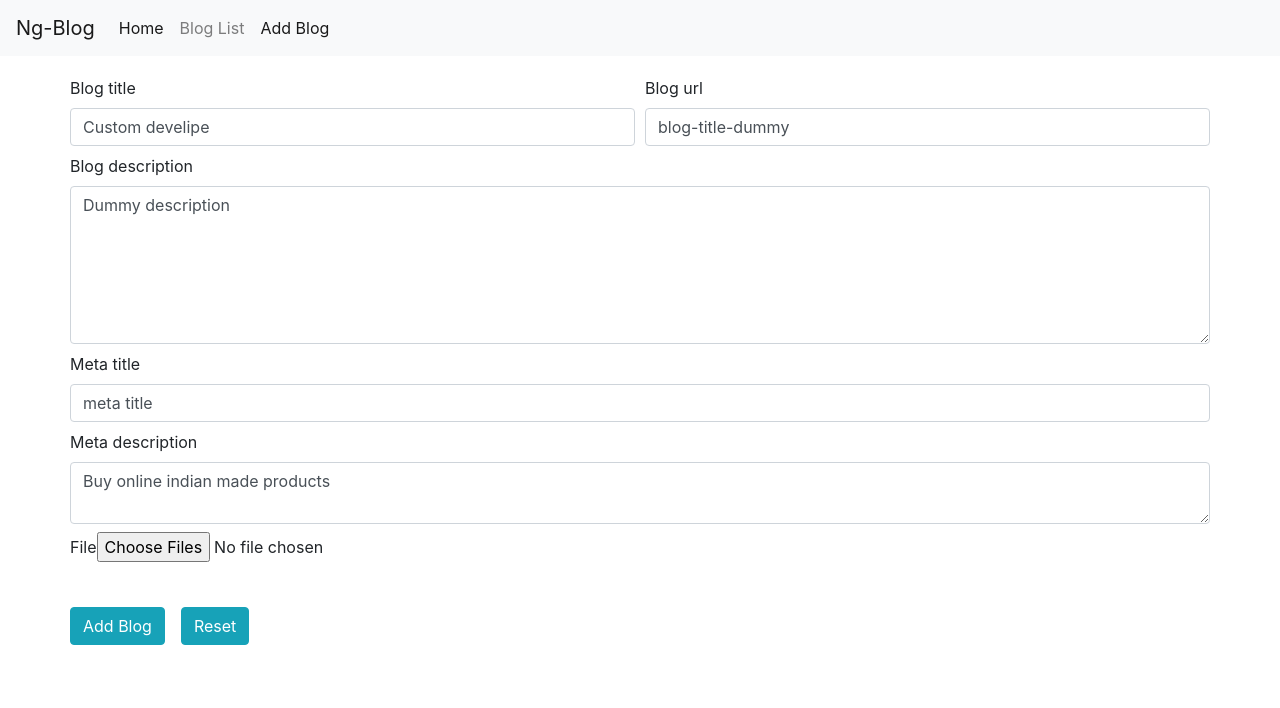
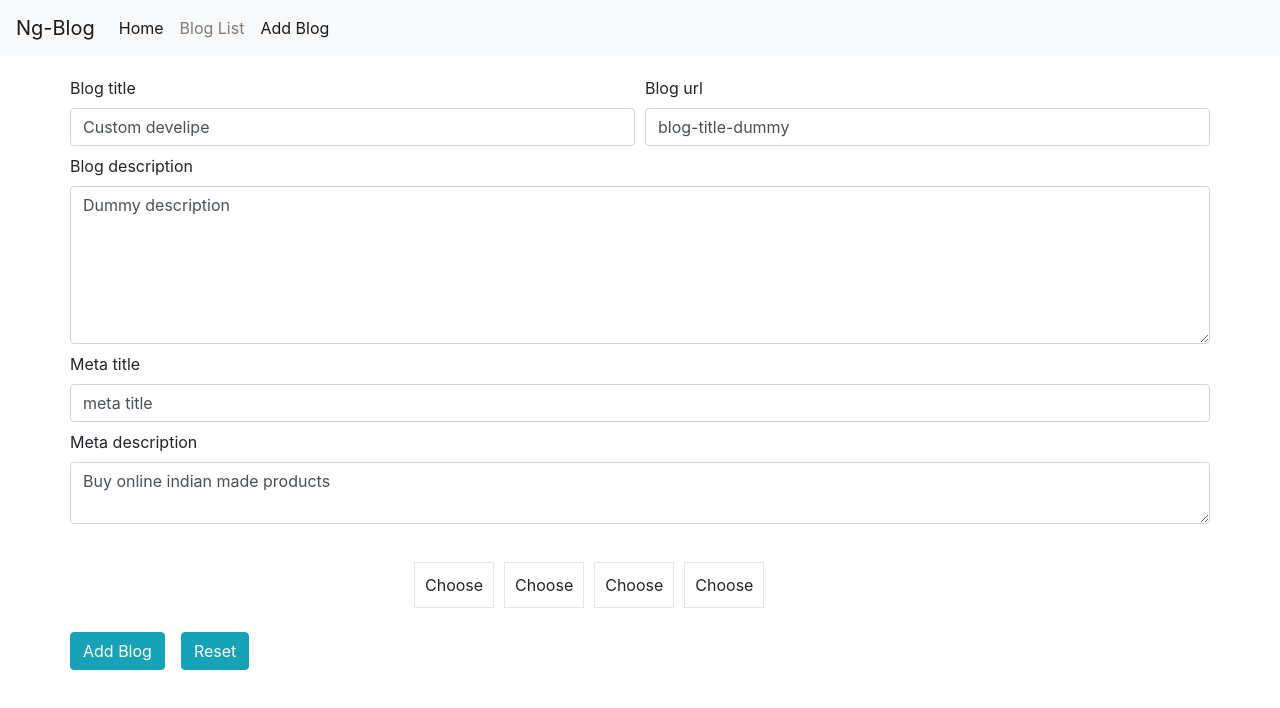
Before and after one commit to webalok/msms, an Angular app: page /store/blog-add in a window 1280 px wide. Shown: the top 708 px of the page. Built offline with nearby package versions, Linux system fonts and the light colour scheme.

Commit message:
File upload working

```diff
--- a/src/app/backyard/blog/blog-add/blog-add.component.html
+++ b/src/app/backyard/blog/blog-add/blog-add.component.html
@@ -42,16 +42,23 @@
     </div>
    </div>
   </div>
-  <div class="form-group">
-   <label for="file">File</label>
-    <input formControlName="file" id="file"  type="file" multiple="" (change)="onFileChange($event)">
+
+   <div class="form-group">
+    <input formControlName="file" style="visibility: hidden;" *ngFor='let in of counter(4); let i = index;' type="file" id="files-{{i}}" (change)="onFileChange($event)">
+    <label *ngFor='let in of counter(4); let i = index;' for="files-{{i}}" style='background-color:white; padding: 10px; margin-right: 10px; cursor: pointer; border: 1px solid #e6e6e6;'>Choose</label>
+
     <div *ngIf="isFormSubmitted  && msms_form_group.controls.file.errors" class="alert-danger">
      <div *ngIf="isFormSubmitted && msms_form_group.controls.file.errors.required">Image upload required</div>
     </div>
+
+  </div>
+
+   <div class="row">
+    <div *ngFor='let url of images; let index = index;' [ngClass]="'col-md-2'">
+     <img [src]="url" [ngClass]="'img-fluid'">
+     <span class="delete-entry" style="cursor: pointer;" (click)="removeSelectedFile(index)">x</span>
+    </div>
    </div>
-
-   <img *ngFor='let url of images'  [src]="url" height="" width="20%" style="margin: 3px;"><br/>
-
    <div class="form-group">
     <div [ngClass]="'clearfix'"><span [ngClass]="'text-danger'"  *ngIf="error_msg"> {{error_msg}}</span></div>
     <button type='submit' class='btn btn-md btn-info login-btn' > Add Blog </button>
--- a/src/app/backyard/blog/blog-add/blog-add.component.ts
+++ b/src/app/backyard/blog/blog-add/blog-add.component.ts
@@ -35,17 +35,25 @@ if (event.target.files && event.target.files[0]){
     for (let i = 0; i<filesAmount; i++){
     var reader = new FileReader();
       reader.onload = (event:any) => {
-    console.log(event.target.result);
+      // console.log(event.target.result);
       this.images.push(event.target.result);
-    this.msms_form_group.patchValue({
-    fileSource: this.images
-    });
+      this.msms_form_group.patchValue({ fileSource: this.images });
+     console.log(this.images);
     }
     if(event.target.files[i]){
       reader.readAsDataURL(event.target.files[i]);
     }
    }
   }
+ }
+
+ removeSelectedFile(index) {
+  //this.images.splice(index, 1);
+  //this.images.splice(index, 1);
+
+ }
+ counter(i: number) {
+  return new Array(i);
  }
   submitted_data(msms_form_group:any){
    this.isFormSubmitted   = true;
```
Lines whose indentation alone changed are shown as unchanged.
